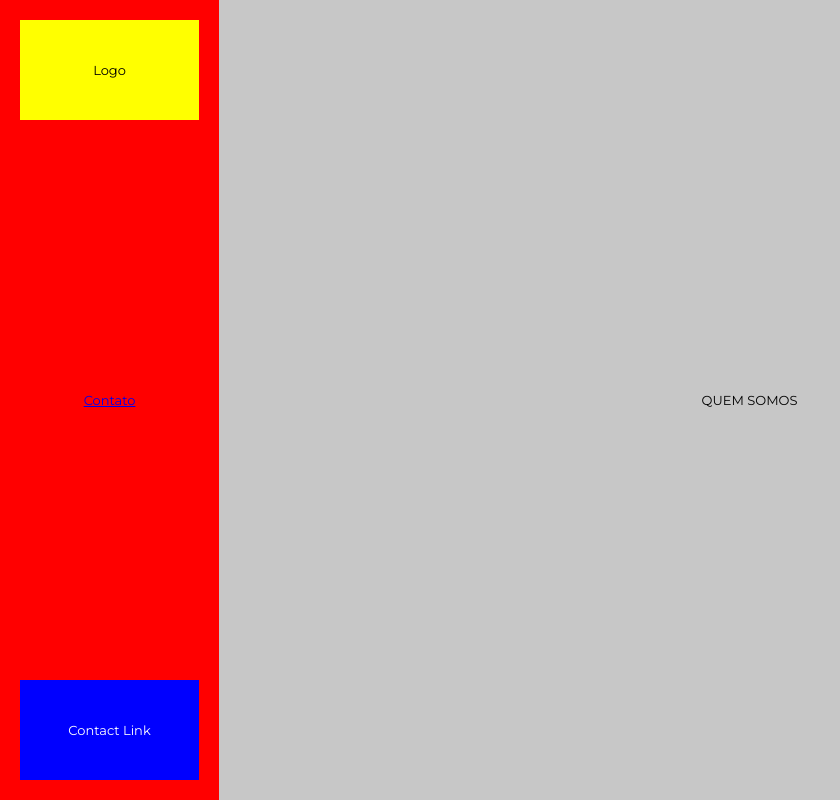
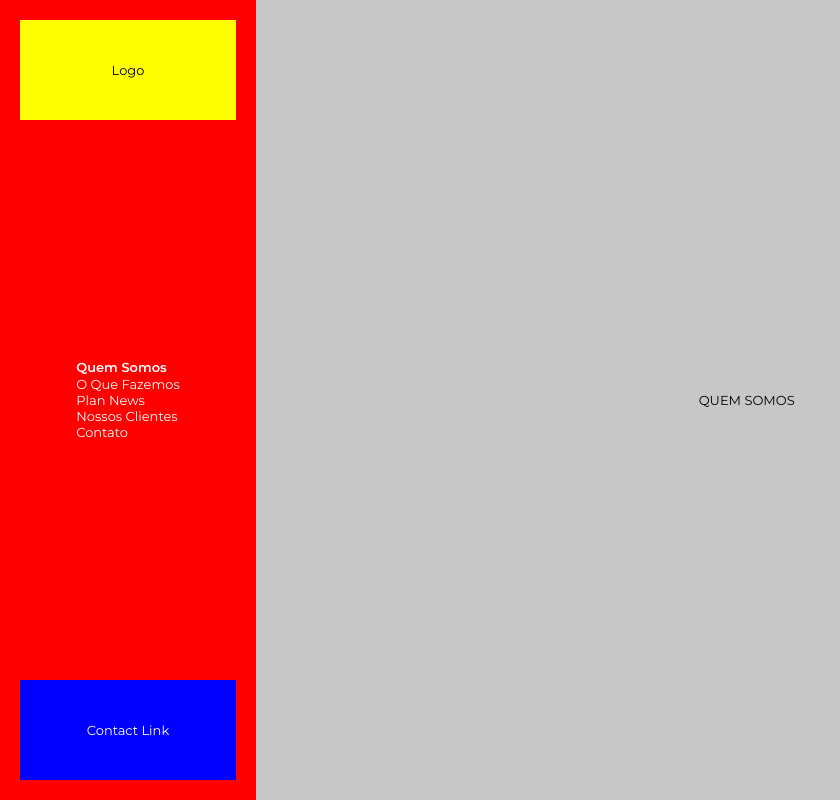
Before and after one commit to alexandre-fb/teste-grupo-plan, a React (Vite) app: page / in a window 1280 px wide. Shown: the top 800 px of the page, without its empty margins (0-840 px from the left). Built offline with nearby package versions, Linux system fonts and the light colour scheme.

Commit message:
Add section navigation funcionality

```diff
--- a/package.json
+++ b/package.json
@@ -11,6 +11,7 @@
     "react": "^18.0.0",
     "react-dom": "^18.0.0",
     "react-router-dom": "^6.3.0",
+    "react-scroll": "^1.8.7",
     "styled-components": "^5.3.5"
   },
   "devDependencies": {
--- a/src/App.jsx
+++ b/src/App.jsx
@@ -1,12 +1,11 @@
 import { HomePage } from "./pages/home";
-import { AppRoutes } from "./pages/routes";
 import { GlobalStyles } from "./styles/global-styles";
 
 function App() {
   return (
     <>
       <GlobalStyles />
-      <AppRoutes />
+      <HomePage />
     </>
   );
 }
--- a/src/components/menu/index.jsx
+++ b/src/components/menu/index.jsx
@@ -1,14 +1,43 @@
-import styled from "styled-components"
-import { Link } from 'react-router-dom'
+import styled from "styled-components";
+// import { NavHashLink as NavLink } from "react-router-hash-link";
+import { Link } from "react-scroll";
 
 export const Menu = () => {
-    return (
+  const menuItems = [
+    { name: "Quem Somos", id: "quem-somos" },
+    { name: "O Que Fazemos", id: "o-que-fazemos" },
+    { name: "Plan News", id: "plan-news" },
+    { name: "Nossos Clientes", id: "nossos-clientes" },
+    { name: "Contato", id: "contato" },
+  ];
+
+  return (
     <Container>
-        <li><Link to='/contato'>Contato</Link></li>
-
+      {menuItems.map((item) => {
+        return (
+          <li key={item.id}>
+            <Link
+              to={item.id}
+              smooth={true}
+              activeClass={"active"}
+              spy={true}
+              duration={1000}
+            >
+              {item.name}
+            </Link>
+          </li>
+        );
+      })}
     </Container>
-    )
-}
+  );
+};
 
 export const Container = styled.ul`
-`
+  li {
+    cursor: pointer;
+
+    & .active {
+      font-weight: 600;
+    }
+  }
+`;
--- a/src/components/navbar/index.jsx
+++ b/src/components/navbar/index.jsx
@@ -4,16 +4,23 @@ import { Menu } from "../menu";
 
 export const NavBar = () => {
   return (
-    <Container>
-      <Logo>Logo</Logo>
-      <Menu />
-      <ContactLink>Contact Link</ContactLink>
-    </Container>
+    <Nav>
+      <Container>
+        <Logo>Logo</Logo>
+        <Menu />
+        <ContactLink>Contact Link</ContactLink>
+      </Container>
+    </Nav>
   );
 };
 
+export const Nav = styled.nav`
+  width: 20%;
+  position: relative;
+`;
+
 export const Container = styled.nav`
-  width: 20%;
+  width: inherit;
   height: 100vh;
   background-color: red;
 
@@ -23,6 +30,8 @@ export const Container = styled.nav`
   align-items: center;
 
   padding: 20px;
+
+  position: fixed;
 
   @media (max-width: ${screenSizes.smallLaptop}) {
     flex-direction: row;
--- a/src/components/sections/nossos-clientes/index.jsx
+++ b/src/components/sections/nossos-clientes/index.jsx
@@ -2,7 +2,7 @@ import styled from "styled-components";
 
 export const NossosClientesSection = () => {
   return (
-    <Container id='nossos-clientes-section'>
+    <Container id='nossos-clientes'>
       <div>NOSSOS CLIENTES</div>
     </Container>
   );
--- a/src/components/sections/o-que-fazemos/index.jsx
+++ b/src/components/sections/o-que-fazemos/index.jsx
@@ -2,7 +2,7 @@ import styled from "styled-components";
 
 export const OQueFazemosSection = () => {
   return (
-    <Container id='o-que-fazemos-section'>
+    <Container id='o-que-fazemos'>
       <div>O QUE FAZEMOS</div>
     </Container>
   );
--- a/src/components/sections/plan-news/index.jsx
+++ b/src/components/sections/plan-news/index.jsx
@@ -2,7 +2,7 @@ import styled from "styled-components";
 
 export const PlanNewsSection = () => {
   return (
-    <Container id='plan-news-section'>
+    <Container id='plan-news'>
       <div>PLAN NEWS</div>
     </Container>
   );
--- a/src/components/sections/quem-somos/index.jsx
+++ b/src/components/sections/quem-somos/index.jsx
@@ -2,7 +2,7 @@ import styled from "styled-components";
 
 export const QuemSomosSection = () => {
   return (
-    <Container id="quem-somos-section">
+    <Container id="quem-somos">
       <div>QUEM SOMOS</div>
     </Container>
   );
--- a/src/pages/routes.jsx
+++ /dev/null
@@ -1,13 +0,0 @@
-import { BrowserRouter, Routes, Route } from "react-router-dom";
-import { HomePage } from "./home";
-
-
-export const AppRoutes = () => {
-  return (
-    <BrowserRouter>
-      <Routes>
-        <Route exact path="/" element={<HomePage />} />
-      </Routes>
-    </BrowserRouter>
-  );
-};
--- a/src/styles/global-styles/index.jsx
+++ b/src/styles/global-styles/index.jsx
@@ -29,6 +29,7 @@ time, mark, audio, video {
 	font: inherit;
 	vertical-align: baseline;
     box-sizing: border-box;
+    text-decoration: none;
 }
 /* HTML5 display-role reset for older browsers */
 article, aside, details, figcaption, figure,
```
Also changed, not shown: 1 other file (tests, documents, lock files or other folders).
